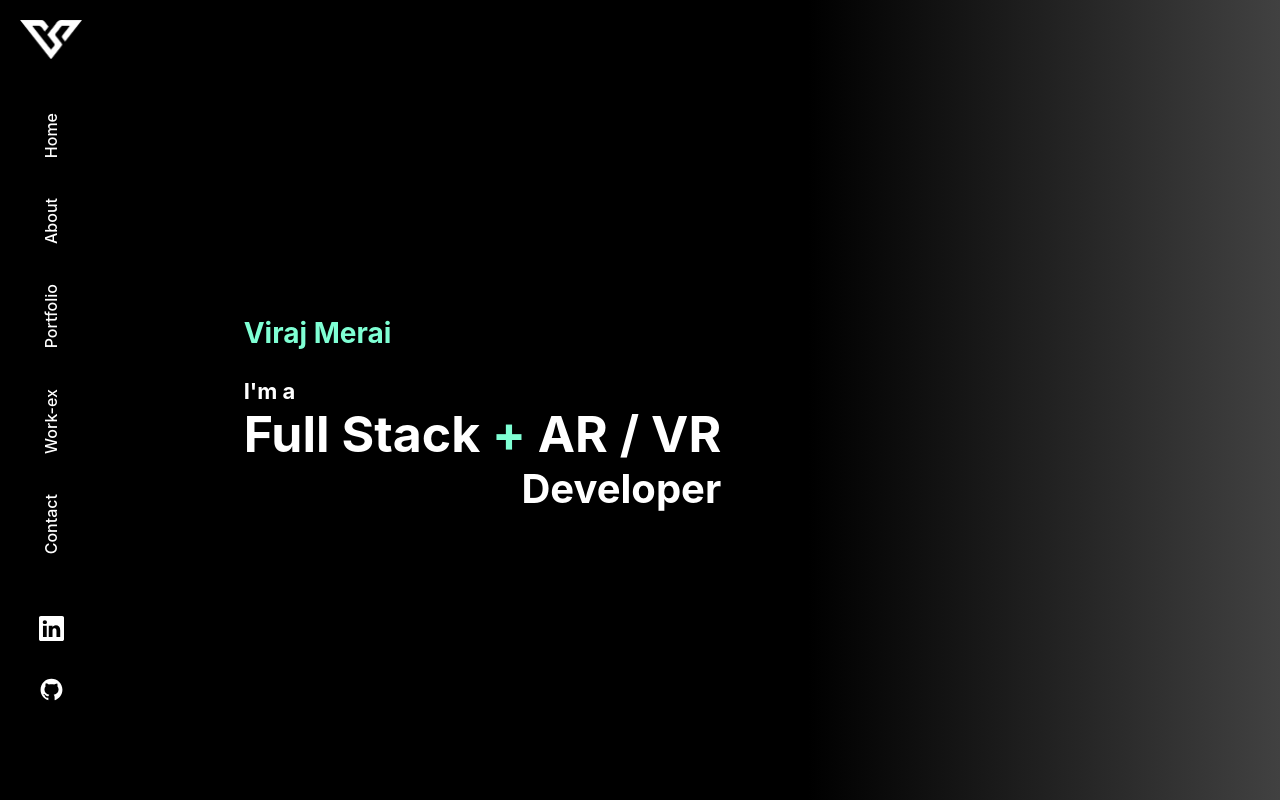
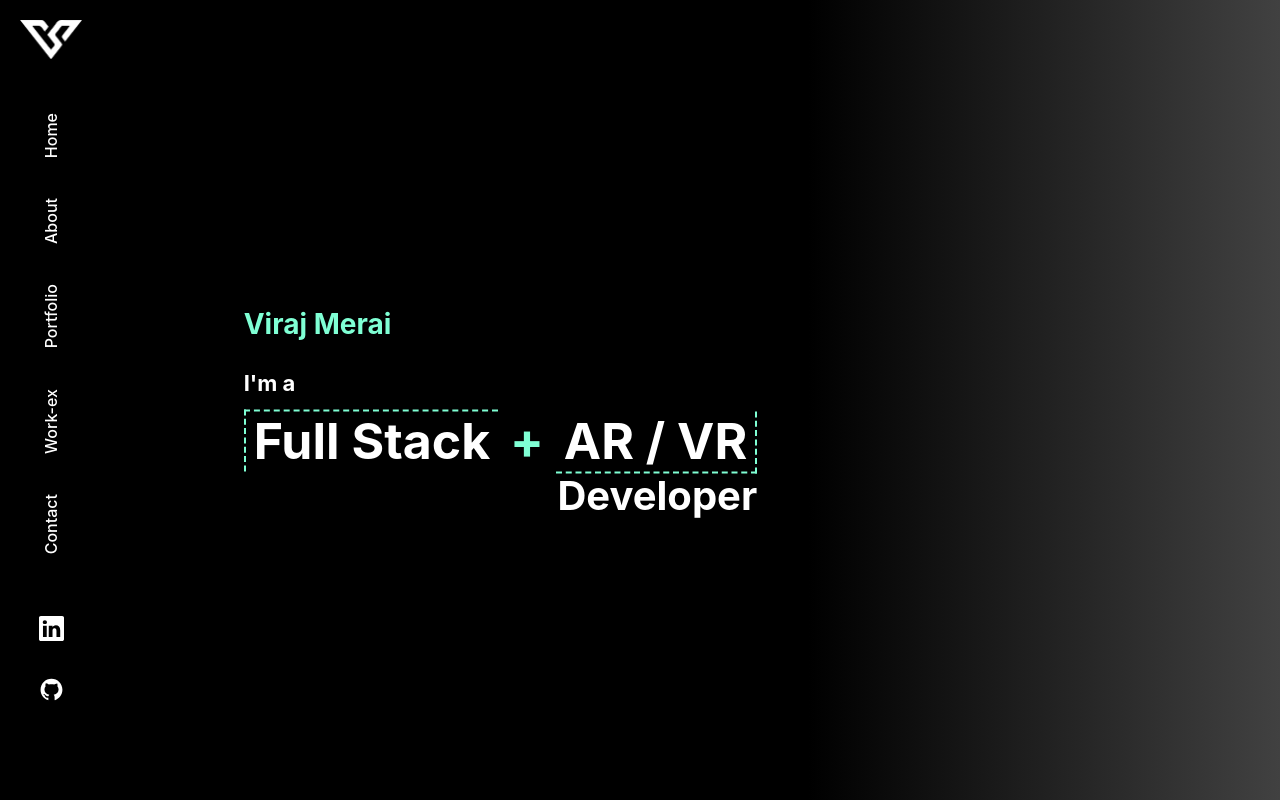
Before and after one commit to viraj1607/portfolio-frontend, a React (Create React App) app: page / in a window 1280 px wide. Built offline with nearby package versions, Linux system fonts and the light colour scheme.

Commit message:
minor css changes

```diff
--- a/public/index.html
+++ b/public/index.html
@@ -9,12 +9,12 @@
       name="description"
       content="Web site created using create-react-app"
     />
-    <link rel="apple-touch-icon" href="../src/images/logo.png" />
+    <!-- <link rel="apple-touch-icon" href="../src/images/logo.png" /> -->
     <!--
       manifest.json provides metadata used when your web app is installed on a
       user's mobile device or desktop. See https://developers.google.com/web/fundamentals/web-app-manifest/
     -->
-    <link rel="manifest" href="%PUBLIC_URL%/manifest.json" />
+    <!-- <link rel="manifest" href="%PUBLIC_URL%/manifest.json" /> -->
     <!--
       Notice the use of %PUBLIC_URL% in the tags above.
       It will be replaced with the URL of the `public` folder during the build.
--- a/src/components/about/About.js
+++ b/src/components/about/About.js
@@ -22,7 +22,9 @@ import "./About.scss";
 function About() {
   return (
     <div className="about-container">
-      <h2>About Me</h2>
+      <h2>
+        <span>A</span>bout <span>M</span>e
+      </h2>
       <div className="about-info">
         <div className="explorer-section">
           <div className="explorer-header">
--- a/src/components/about/About.scss
+++ b/src/components/about/About.scss
@@ -9,6 +9,9 @@
         color: white;
         margin: 0px;
         font-size: 30px;
+        span{
+            color: aquamarine;
+        }
     }
     .about-info{
         display: flex;
--- a/src/components/contact/Contact.js
+++ b/src/components/contact/Contact.js
@@ -5,7 +5,9 @@ function Contact() {
   return (
     <div className="contact-container">
       <form>
-        <h2>Ping Me !!</h2>
+        <h2>
+          <span>P</span>ing <span>M</span>e <span>!</span>
+        </h2>
         <input placeholder="Email" />
         <input placeholder="Message" />
         <div>Send</div>
--- a/src/components/contact/Contact.scss
+++ b/src/components/contact/Contact.scss
@@ -19,6 +19,9 @@
             text-align: center;
             font-size: 38px;
             color: white;
+            span{
+                color: aquamarine;
+            }
         }
         input{
             margin: 15px 0px;
@@ -43,5 +46,9 @@
             color: white;
             border-radius: 5px;
         }
+        div:hover{
+            color: aquamarine;
+            border-color: aquamarine;
+        }
     }
 }
--- a/src/components/home/Home.js
+++ b/src/components/home/Home.js
@@ -1,8 +1,10 @@
 import React, { useEffect } from "react";
 // import * as THREE from "three";
 // import { GLTFLoader } from "../../three-extra/gltfLoader";
+import { BsFillSunFill } from "react-icons/bs";
 import LaptopModel from "../../model/laptop.glb";
 // import LaptopImg from "../../model/laptop.webp";
+
 import "./Home.scss";
 function Home() {
   useEffect(() => {
@@ -63,15 +65,27 @@ function Home() {
   //     renderer.render(scene, camera);
   //   });
   // };
+  const themeChange = () => {
+    document.getElementById("home").style.backgroundImage =
+      "linear-gradient(to right,#ffffff 0%,#ffffff 60%,#414141 100%)";
+    document.getElementById("h4-light").classList.add("h4-light");
+    document.getElementById("h2-light").classList.add("h2-light");
+    document.getElementById("h3-light").classList.add("h3-light");
+    document.body.style.backgroundColor = "white";
+    document.getElementById("sidebar").classList.add("sidebar-container-light");
+    document.getElementById("social").classList.add("social-icons-light");
+  };
   return (
     <div className="home-container" id="home">
+      {/* <BsFillSunFill onClick={themeChange} className="theme-icon" /> */}
       <div className="text-container">
         <p>Viraj Merai</p>
-        <h4>I'm a</h4>
-        <h2>
-          Full Stack <span>+</span> AR / VR
+        <h4 id="h4-light">I'm a</h4>
+        <h2 id="h2-light">
+          <span className="text1">Full Stack</span> +{" "}
+          <span className="text2">AR / VR</span>
         </h2>
-        <h3>Developer</h3>
+        <h3 id="h3-light">Developer</h3>
       </div>
       <div className="model-container">
         <model-viewer
--- a/src/components/home/Home.scss
+++ b/src/components/home/Home.scss
@@ -5,6 +5,14 @@
     overflow: hidden;
     position: absolute;
     background-image: linear-gradient(to right,#000000 0%,#000000 60%,#414141 100%);
+    .theme-icon{
+        color: white;
+        position: absolute;
+        right: 3%;
+        top: 5%;
+        font-size: 25px;
+        cursor: pointer;
+    }
     .text-container{
         position: absolute;
         z-index: 2;
@@ -19,22 +27,44 @@
         }
         h4{
             color:white;
-            margin:0;
+            margin-bottom:15px;
             font-size: 22px;
         }
+        .h4-light{
+            color: black !important;
+        }
         h2{
-            color: white;
+            color: aquamarine;
             font-size: 50px;
             margin:0;
             span{
+                color: white;
+                padding: 0px 8px;
+            }
+            .text1{
+                border-top: 2px dashed aquamarine;
+                border-left: 2px dashed aquamarine;
+            }
+            .text2{
+                border-bottom: 2px dashed aquamarine;
+                border-right: 2px dashed aquamarine;
+            }
+        }
+        .h2-light{
+            color: black !important;
+            span{
                 color: aquamarine;
             }
+
         }
         h3{
             color: white;
             font-size: 40px;
             margin: 0;
             text-align: end;
+        }
+        .h3-light{
+            color: black !important;
         }
     }
     .model-container{
--- a/src/components/loader/Loader.scss
+++ b/src/components/loader/Loader.scss
@@ -17,6 +17,11 @@
         img{
             width:100px
         }
+        // h2{
+        //     span{
+        //         color: aquamarine;
+        //     }
+        // }
     }
 }
 
--- a/src/components/sidebar/Sidebar.js
+++ b/src/components/sidebar/Sidebar.js
@@ -7,7 +7,7 @@ import "./Sidebar.scss";
 
 function Sidebar() {
   return (
-    <div className="sidebar-container">
+    <div className="sidebar-container" id="sidebar">
       <div className="logo-container">
         <img src={myLogo} alt="my logo" />
       </div>
@@ -24,7 +24,7 @@ function Sidebar() {
           <li>Contact</li>
         </Link>
       </ul>
-      <div className="social-icons">
+      <div className="social-icons" id="social">
         <BsLinkedin />
         <AiFillGithub />
       </div>
--- a/src/components/sidebar/Sidebar.scss
+++ b/src/components/sidebar/Sidebar.scss
@@ -37,6 +37,14 @@
     }
 }
 
+.sidebar-container-light{
+    ul{
+        li{
+            color: black;
+        }
+    }
+}
+
 
 .logo-container{
     padding: 20px;
@@ -69,3 +77,9 @@
         border-radius: 5px;
     }
 }
+
+.social-icons-light{
+    svg{
+        color: black
+    };
+}
```
Also changed, not shown: public/manifest.json.
